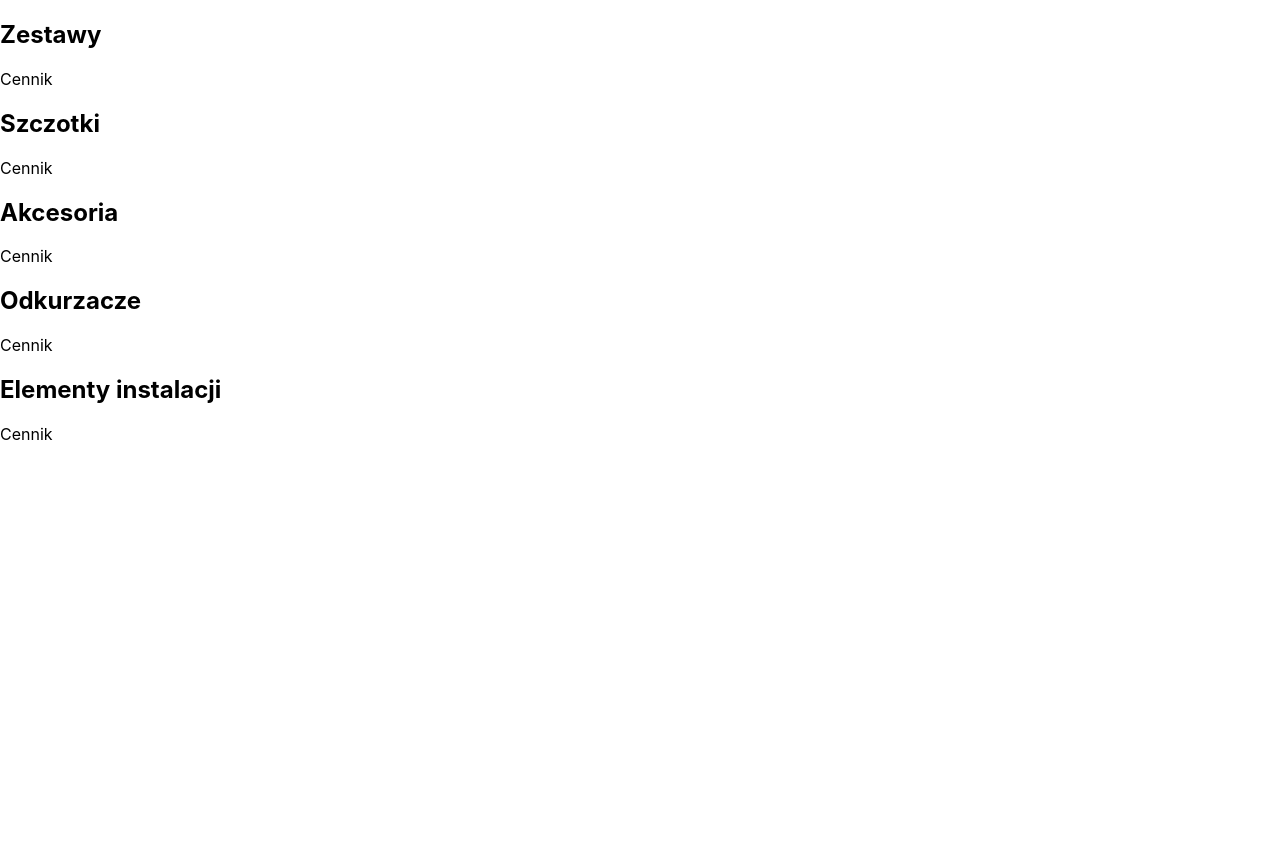
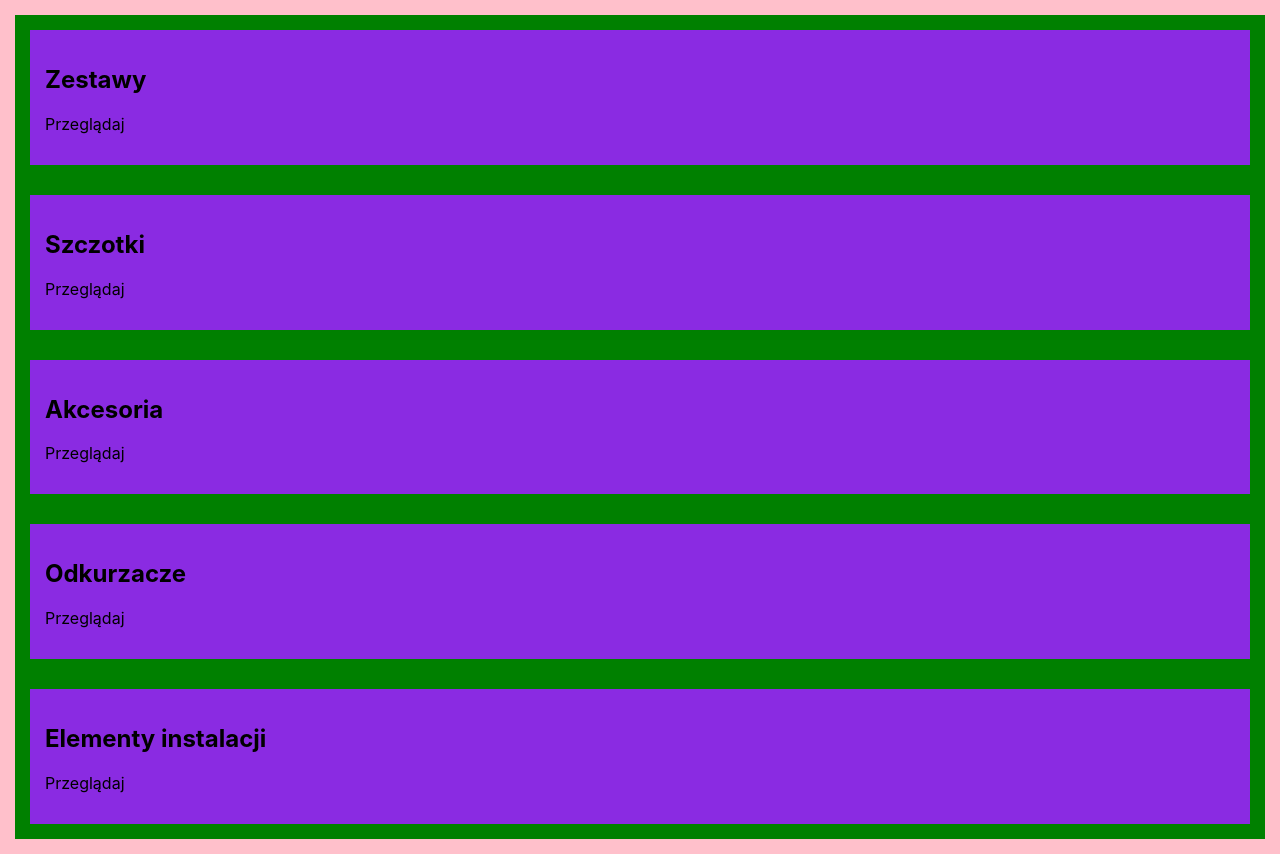
Before and after one commit to ensue/husky-webshop, a React (Create React App) app: page / in a window 1280 px wide. Before the commit the page ends 800 px from the top, so only its background shows below. Built offline with nearby package versions, Linux system fonts and the light colour scheme.

Commit message:
install sass and add categories.styles.css

```diff
--- a/package.json
+++ b/package.json
@@ -9,6 +9,7 @@
     "react": "^18.2.0",
     "react-dom": "^18.2.0",
     "react-scripts": "5.0.1",
+    "sass": "^1.59.3",
     "web-vitals": "^2.1.4"
   },
   "scripts": {
--- a/src/App.js
+++ b/src/App.js
@@ -1,3 +1,5 @@
+import './categories.styles.scss'
+
 const App = () => {
   const categories = [
     {
@@ -26,16 +28,15 @@ const App = () => {
     <div className="categories-container">
       {categories.map(({ title }) => (
         <div className="category-container">
-          {/* {<img src="" alt="">} */}
+          <div className = ''></div>
           <div className="category-body-container">
             <h2>{title}</h2>
-            <p>Cennik</p>
+            <p>Przeglądaj</p>
           </div>
         </div>
       ))}
     </div>
   );
 
-  //Zestawy Szczotki Akcesoria Odkurzacze Elementy instalacji
 };
 export default App;
--- /dev/null
+++ b/src/categories.styles.scss
@@ -0,0 +1,12 @@
+.categories-container {
+  background-color: pink;
+  padding: 15px;
+  .category-container {
+    background-color: green;
+    padding: 15px;
+    .category-body-container {
+      background-color: blueviolet;
+      padding: 15px;
+    }
+  }
+}
```
Also changed, not shown: 1 other file (tests, documents, lock files or other folders).
